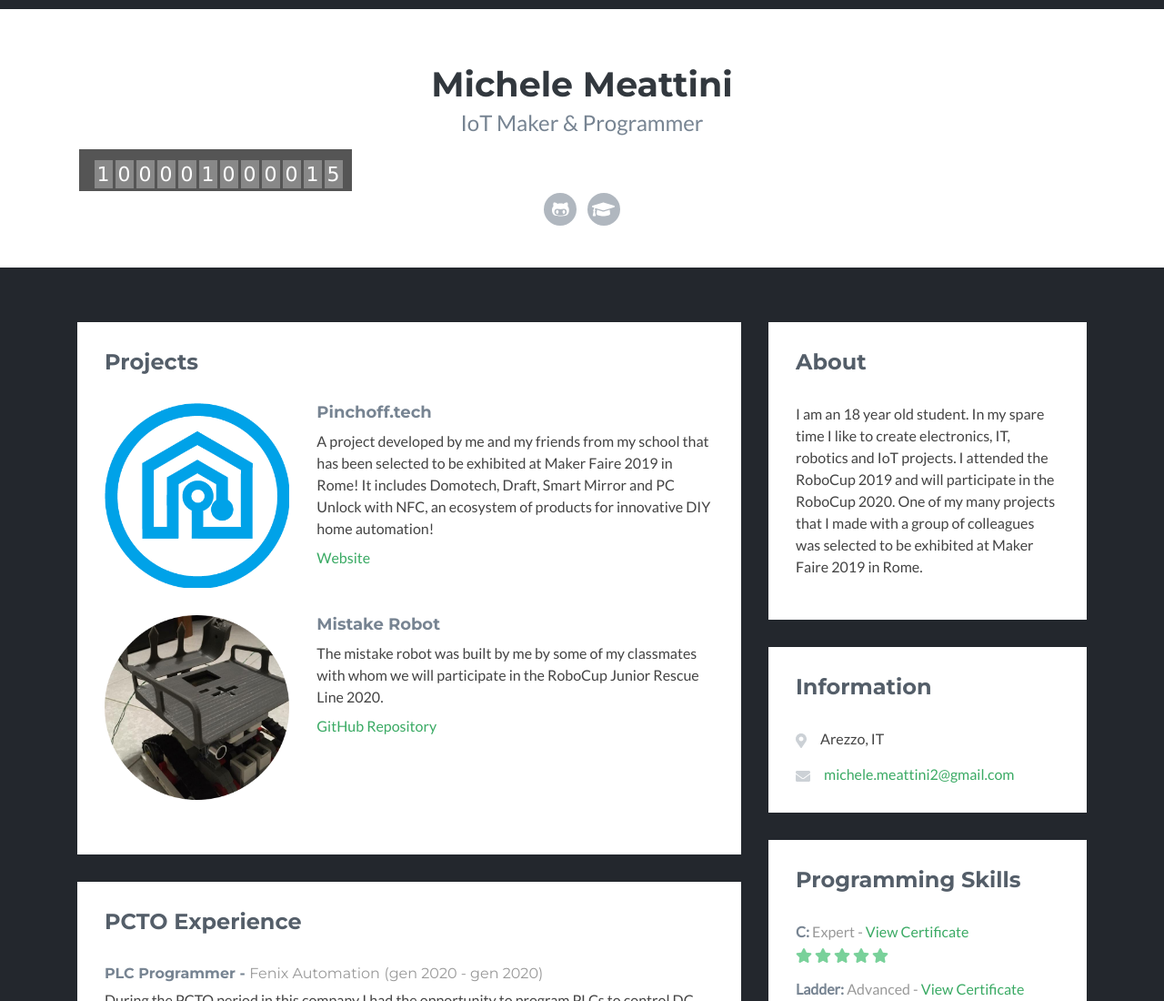
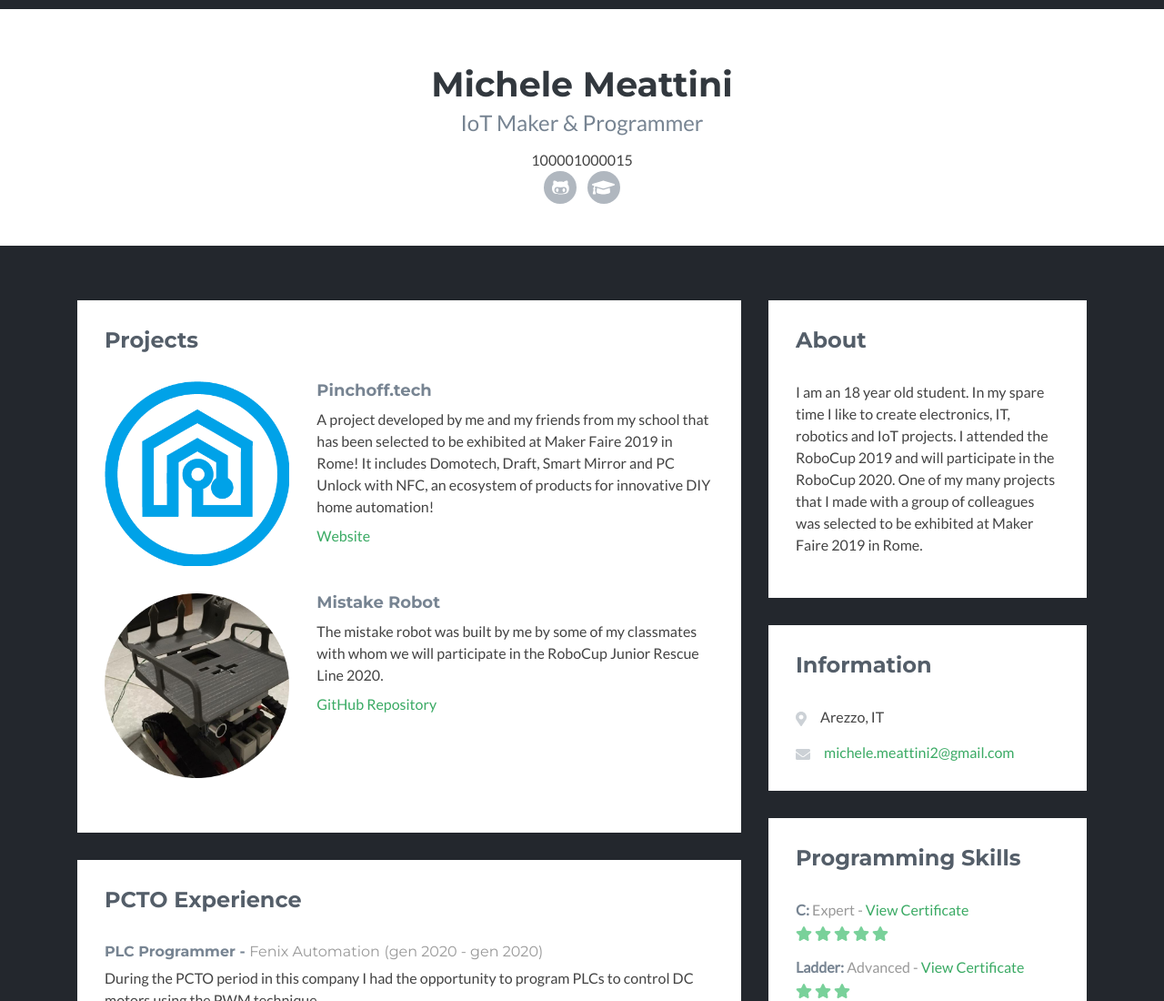
Before and after one commit to michelemeattini/michelemeattini.github.io, a plain HTML site: page index.html in a window 1280 px wide. Shown: the top 1100 px of the page at 91% size. Drawn offline with Linux system fonts and the light colour scheme.

Commit message:
Update style.css

```diff
--- a/css/style.css
+++ b/css/style.css
@@ -408,37 +408,3 @@ a:focus {
     max-width: inherit;
   }
 }
-
-
-.main_container {
-  height: 46px;
-  width: auto;
-  padding: 3px;
-  margin: 2px;
-  max-width: 300px;
-  background-color: #555555;
-  align-content: center;
-}
-.container_inner {
-  height: auto;
-  border: none;
-  background-color: #555555;
-  max-width: 290px;
-  vertical-align: center;
-  padding-top: 12px;
-  padding-left: 10px;
-  align-content: center;
-}
- .num_tiles {
-  width:30px;
-  height: 30px;
-  background-color: #888888;
-  color: #ffffff;
-  font-size: 22px;
-  text-align: center;
-  line-height: 20px;
-  padding: 3px;
-  margin: 1.5px;
-  font-family: verdana;
-  vertical-align: center;
-}
```
